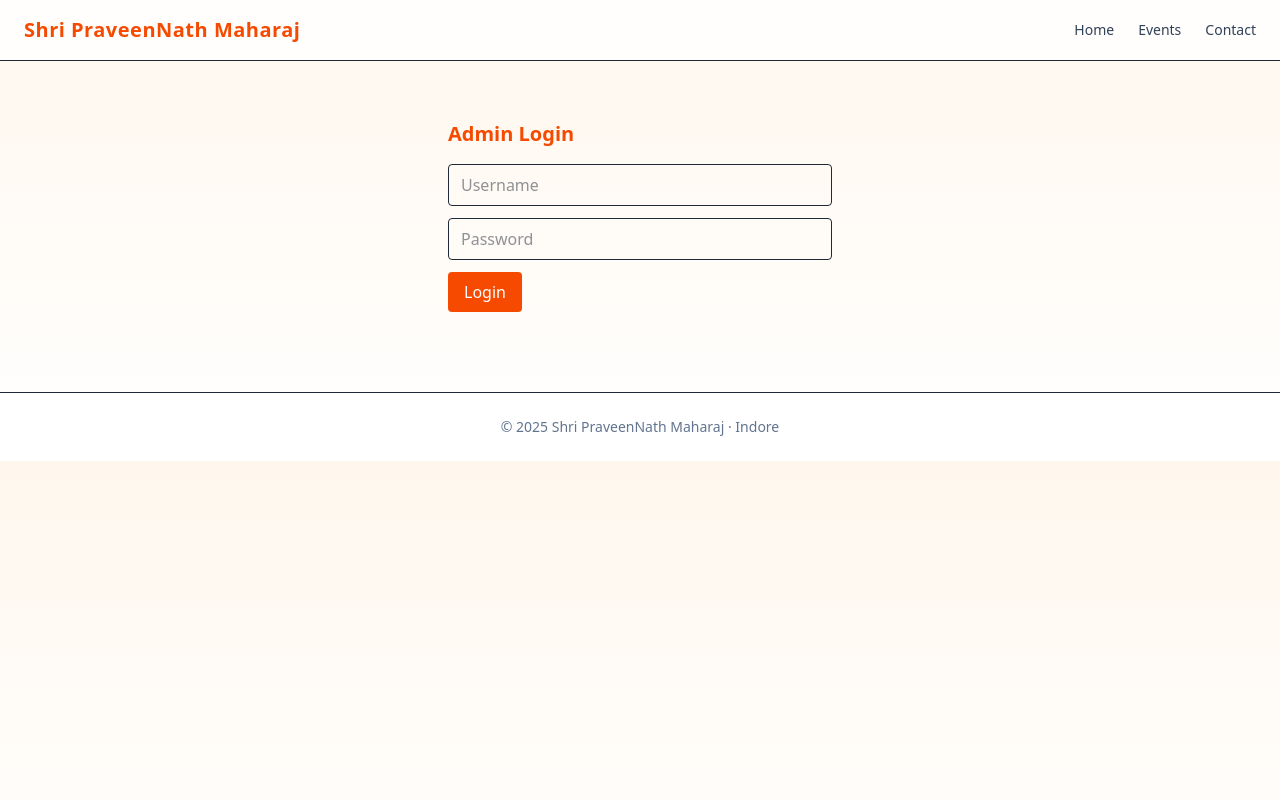
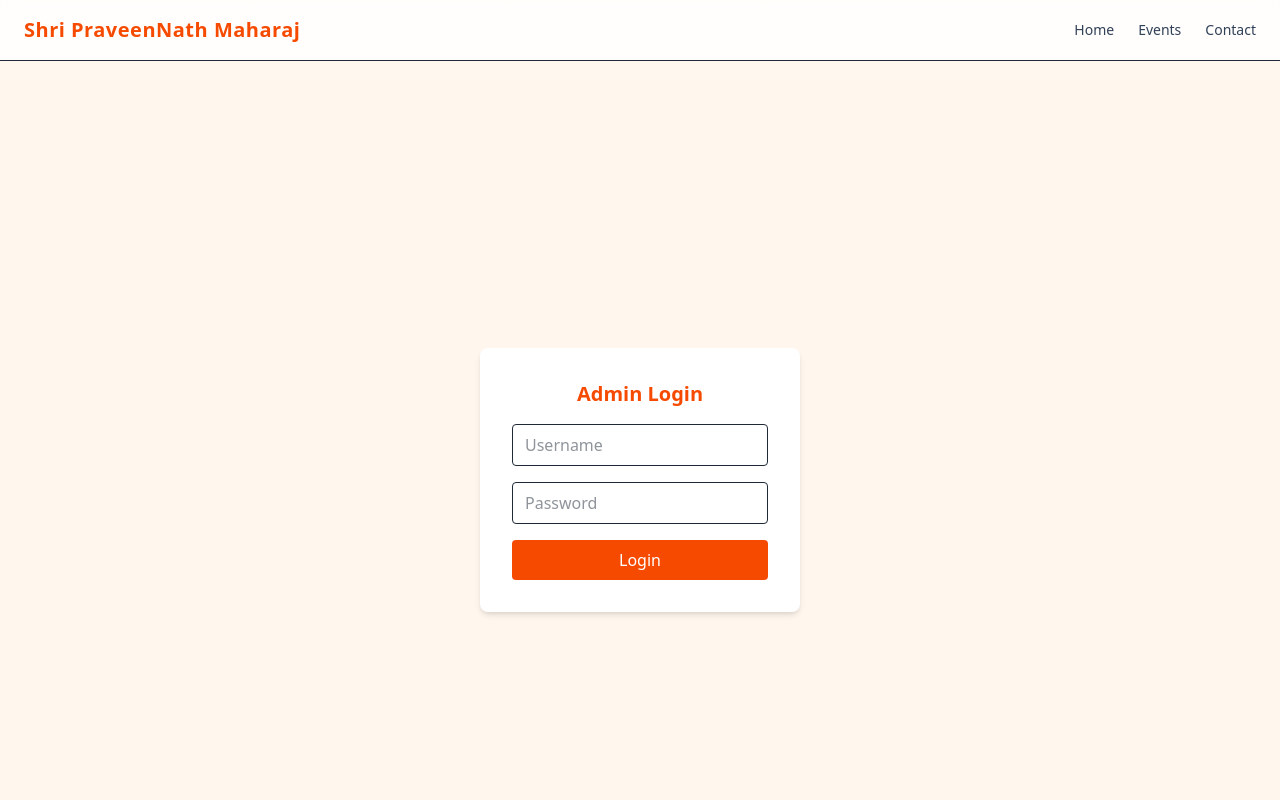
Before and after one commit to coderash112/ShriPraveenNath, a Next.js app: page /login in a window 1280 px wide. Shown: the top 800 px of the page. Built offline with nearby package versions, Linux system fonts and the light colour scheme.

Commit message:
Fixed prevent default

```diff
--- a/app/login/page.tsx
+++ b/app/login/page.tsx
@@ -1,52 +1,53 @@
 "use client";
-import { useState } from "react";
+
+import { useState, type FormEvent } from "react";
 
 export default function LoginPage() {
-  const [error, setError] = useState("");
+  const [username, setUsername] = useState("");
+  const [password, setPassword] = useState("");
 
-  async function submit(e: React.FormEvent<HTMLFormElement>) {
+  async function handleLogin(e: FormEvent<HTMLFormElement>) {
     e.preventDefault();
-    setError("");
 
-    const res = await fetch("/api/login", {
+    await fetch("/api/login", {
       method: "POST",
-      body: JSON.stringify({
-        username: e.target.username.value,
-        password: e.target.password.value,
-      }),
+      headers: { "Content-Type": "application/json" },
+      body: JSON.stringify({ username, password }),
     });
-
-    if (res.ok) {
-      window.location.href = "/events/admin";
-    } else {
-      setError("Invalid login");
-    }
   }
 
   return (
-    <div className="max-w-sm mx-auto mt-10">
-      <h2 className="text-xl font-semibold text-orange-600 mb-4">
-        Admin Login
-      </h2>
+    <div className="min-h-screen flex items-center justify-center bg-orange-50">
+      <form
+        onSubmit={handleLogin}
+        className="bg-white p-8 rounded-lg shadow-md w-80 space-y-4"
+      >
+        <h1 className="text-xl font-semibold text-center text-orange-600">
+          Admin Login
+        </h1>
 
-      {error && <p className="text-red-500 text-sm">{error}</p>}
-
-      <form onSubmit={submit} className="space-y-3">
         <input
-          name="username"
+          type="text"
+          placeholder="Username"
+          value={username}
+          onChange={(e) => setUsername(e.target.value)}
           className="w-full border px-3 py-2 rounded"
-          placeholder="Username"
-          required
-        />
-        <input
-          name="password"
-          type="password"
-          className="w-full border px-3 py-2 rounded"
-          placeholder="Password"
           required
         />
 
-        <button className="bg-orange-600 text-white px-4 py-2 rounded">
+        <input
+          type="password"
+          placeholder="Password"
+          value={password}
+          onChange={(e) => setPassword(e.target.value)}
+          className="w-full border px-3 py-2 rounded"
+          required
+        />
+
+        <button
+          type="submit"
+          className="w-full bg-orange-600 text-white py-2 rounded hover:bg-orange-700"
+        >
           Login
         </button>
       </form>
```
